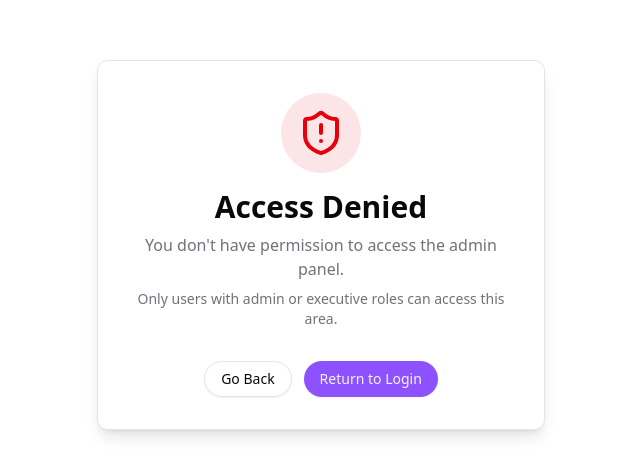
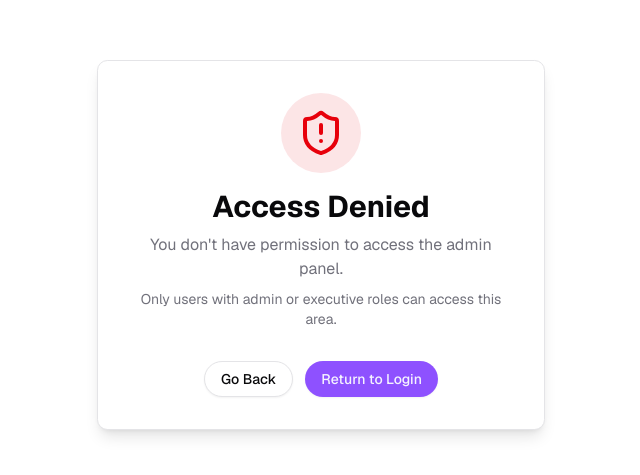
Before and after one commit to uw-datasci/uwdsc-website-v3, a Next.js app in the folder apps/admin/: page /unauthorized in a window 1280 px wide. Shown: the part 155-630 px from the top of the page, without its empty margins (319-959 px from the left). Built offline with nearby package versions, Linux system fonts and the light colour scheme; no server answers.

Commit message:
changed onboarding form font

```diff
--- a/apps/admin/app/layout.tsx
+++ b/apps/admin/app/layout.tsx
@@ -3,8 +3,8 @@ import { Geist, Geist_Mono } from "next/font/google";
 import "@uwdsc/ui/globals.css";
 import { Providers } from "@/providers/providers";
 
-const fontSans = Geist({ subsets: ["latin"], variable: "--font-sans" });
-const fontMono = Geist_Mono({ subsets: ["latin"], variable: "--font-mono" });
+const geistSans = Geist({ subsets: ["latin"], variable: "--font-geist-sans" });
+const geistMono = Geist_Mono({ subsets: ["latin"], variable: "--font-geist-mono" });
 
 export default function RootLayout({
   children,
@@ -14,7 +14,7 @@ export default function RootLayout({
   return (
     <html lang="en" suppressHydrationWarning>
       <body
-        className={`${fontSans.variable} ${fontMono.variable} font-sans antialiased `}
+        className={`${geistSans.variable} ${geistMono.variable} font-sans antialiased`}
       >
         <Providers>{children}</Providers>
       </body>
```
